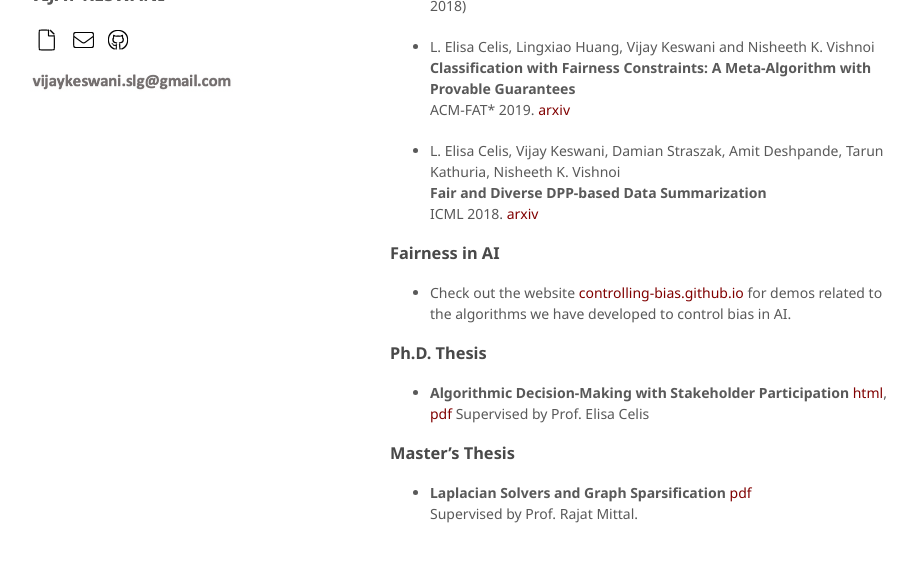
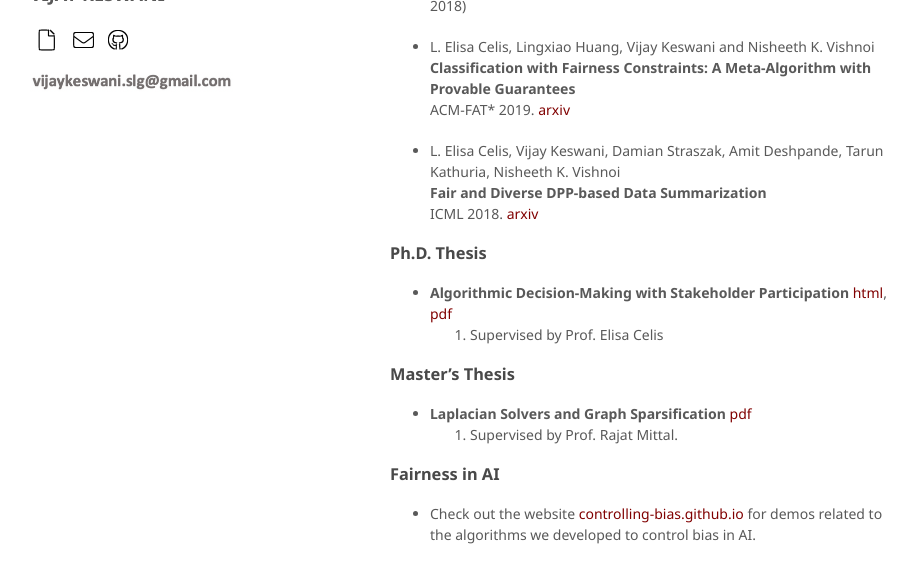
Before and after one commit to vijaykeswani/vijaykeswani.github.io, a Jekyll site: the page built from index.md, in a window 1280 px wide and 900 px high, scrolled down 1563 px, cut to the strip 285-868 px from the top of the window. Shown: the whole strip, without its empty margins (180-1097 px from the left). Built offline with Jekyll 4.4.1, drawn with Linux system fonts in a browser that asks for light colours; nearby versions of some CDN libraries; a script that is not in the unit is left out.

Commit message:
Update index.md

```diff
--- a/index.md
+++ b/index.md
@@ -80,16 +80,16 @@ I received my Ph.D. from the [Department of Statistics and Data Science](https:/
     <b>Fair and Diverse DPP-based Data Summarization</b>\\
     ICML 2018. [arxiv](https://arxiv.org/abs/1802.04023)
 
-### Fairness in AI
-
-*   Check out the website [controlling-bias.github.io](https://controlling-bias.github.io) for demos related to the algorithms we have developed to control bias in AI.
-
 ### Ph.D. Thesis
 
 *   <b>Algorithmic Decision-Making with Stakeholder Participation</b> [html](Dissertation.html), [pdf](Dissertation.pdf)
-    Supervised by Prof. Elisa Celis
+    2023. Supervised by Prof. Elisa Celis
 
 ### Master's Thesis
 
-*  <b>Laplacian Solvers and Graph Sparsification</b> [pdf](thesis.pdf)\\
-	Supervised by Prof. Rajat Mittal.
+*   <b>Laplacian Solvers and Graph Sparsification</b> [pdf](thesis.pdf)\\
+    2016. Supervised by Prof. Rajat Mittal.
+
+### Fairness in AI
+
+*   Check out the website [controlling-bias.github.io](https://controlling-bias.github.io) for demos related to the algorithms we developed to control bias in AI.
```
